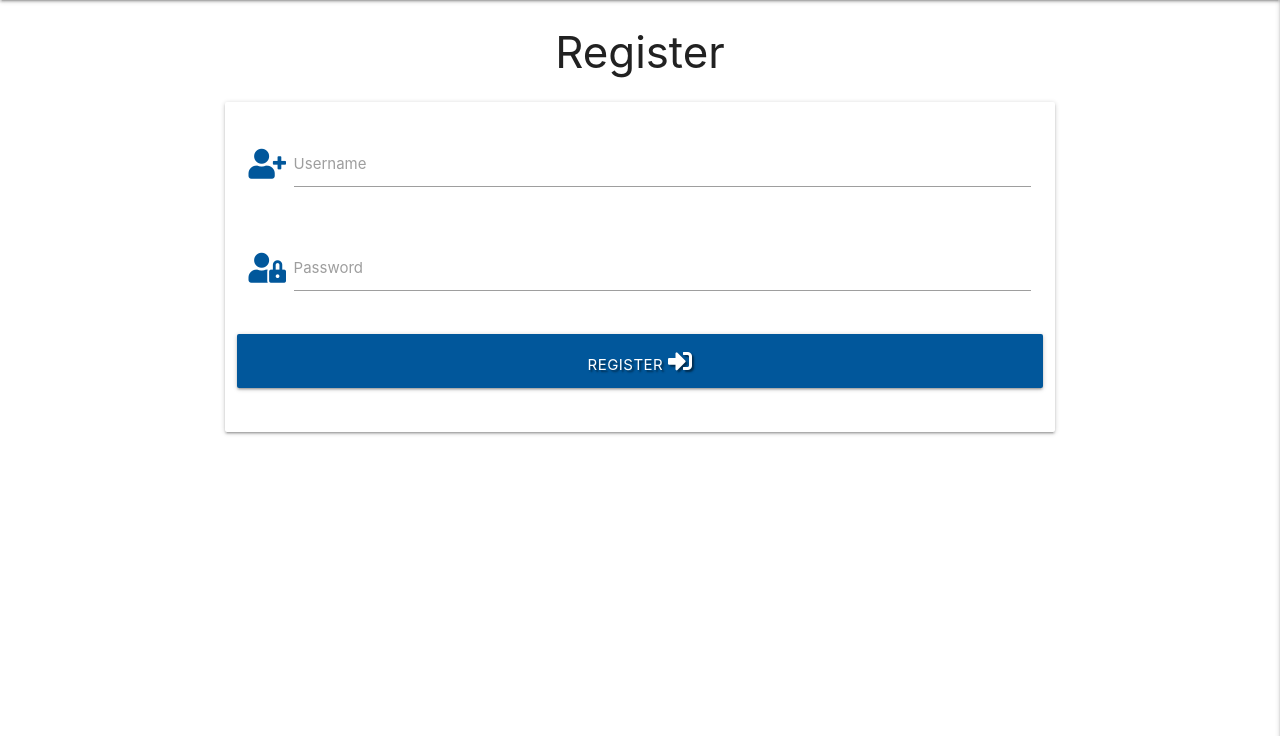
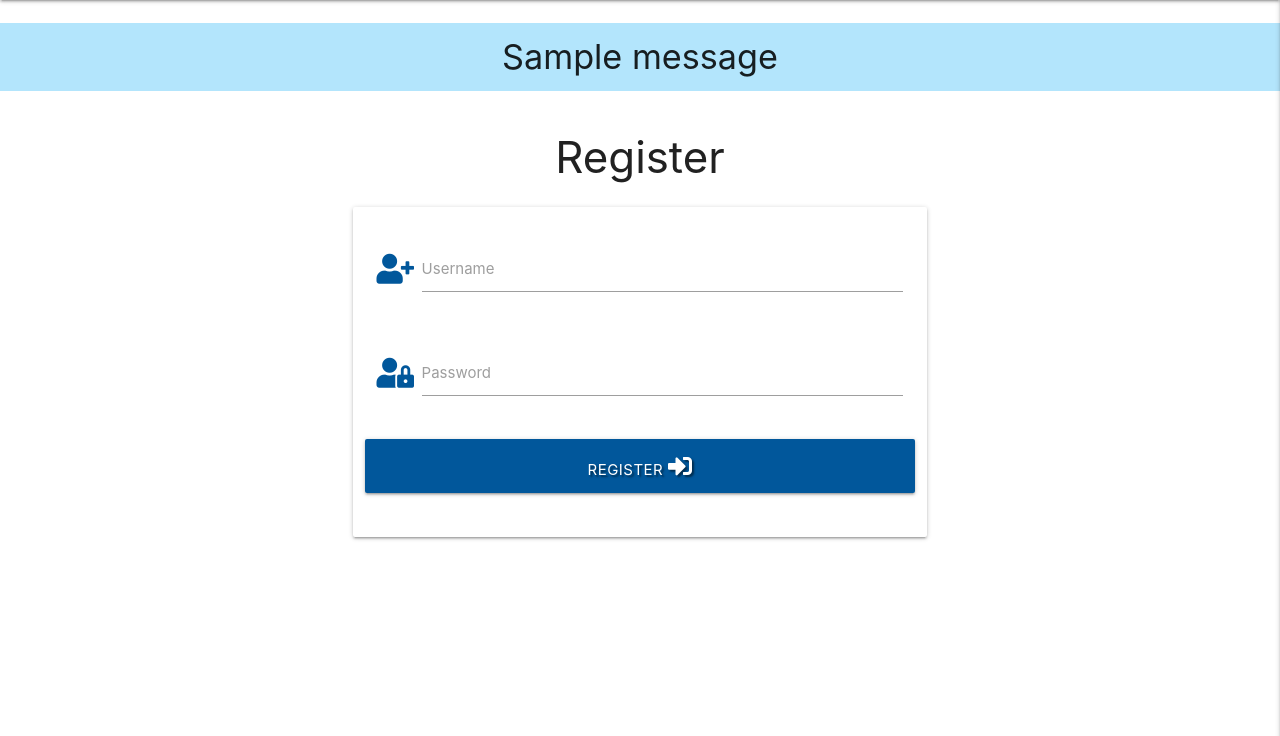
Before and after one commit to SRay-2020/flask-task-manager-project, a Flask app: page /register in a window 1280 px wide. Shown: the part 64-800 px from the top of the page. Run offline with Flask 2, Linux system fonts and the light colour scheme; one stand-in notice (Sample message) is shown; some libraries are stand-ins or nearby versions.

Commit message:
Fix registration flash banner display error

```diff
--- a/static/css/style.css
+++ b/static/css/style.css
@@ -1,3 +1,7 @@
 .text-shadow {
 text-shadow: 2px 2px 2px rgba(0, 0, 0, 0.5);
 }
+
+.flashes h4 {
+    line-height: 2;
+}
--- a/templates/base.html
+++ b/templates/base.html
@@ -51,8 +51,23 @@
 
     </header>
 
-    {% block content %}
-    {% endblock %}
+     <section>
+        <!-- flash messages -->
+        {% with messages = get_flashed_messages() %}
+            {% if messages %}
+                {% for message in messages %}
+                    <div class="row flashes">
+                        <h4 class="light-blue lighten-4 center-align">{{ message }}</h4>
+                    </div>
+                {% endfor %}
+            {% endif %}
+        {% endwith %}
+    </section>
+
+    <main class="container">
+        {% block content %}
+        {% endblock %}
+    </main>
 
     <script src="https://code.jquery.com/jquery-3.6.0.min.js"
         integrity="sha256-/xUj+3OJU5yExlq6GSYGSHk7tPXikynS7ogEvDej/m4=" crossorigin="anonymous"></script>
--- a/templates/register.html
+++ b/templates/register.html
@@ -10,7 +10,8 @@
             <div class="row">
                 <div class="input-field col s12">
                     <i class="fas fa-user-plus prefix light-blue-text text-darken-4"></i>
-                    <input id="username" name="username" type="text" class="validate">
+                    <input id="username" name="username" type="text" class="validate"
+                    minlength="5" maxlength="15" pattern="^[a-zA-Z1-9]{5,15}$" class="validate" required>
                     <label for="username">Username</label>
                 </div>
             </div>
@@ -18,7 +19,8 @@
             <div class="row">
                 <div class="input-field col s12">
                     <i class="fas fa-user-lock prefix light-blue-text text-darken-4"></i>
-                    <input id="password" name="password" type="password" class="validate">
+                    <input id="password" name="password" type="password" minlength="5"
+                    maxlength="15" pattern="^[a-zA-Z1-9]{5,15}$" class="validate" required>
                     <label for="password">Password</label>
                 </div>
             </div>
```
